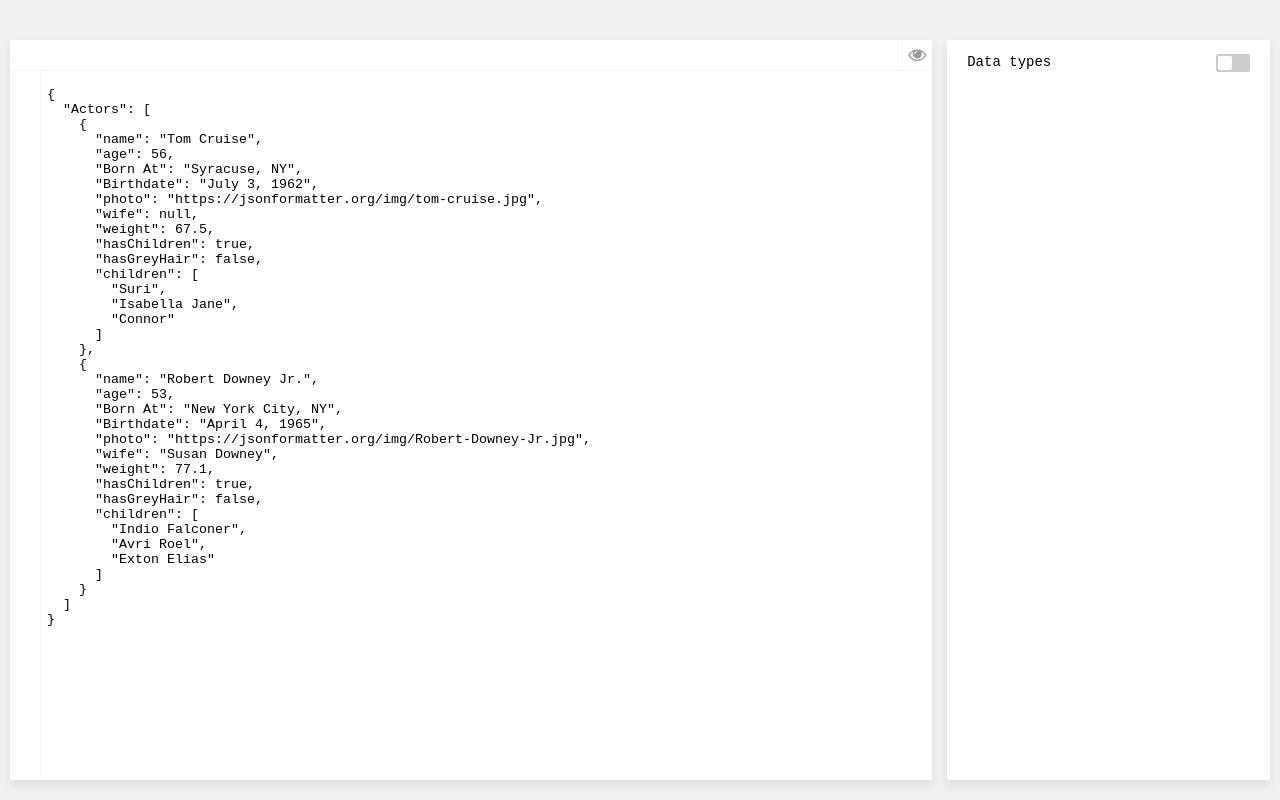
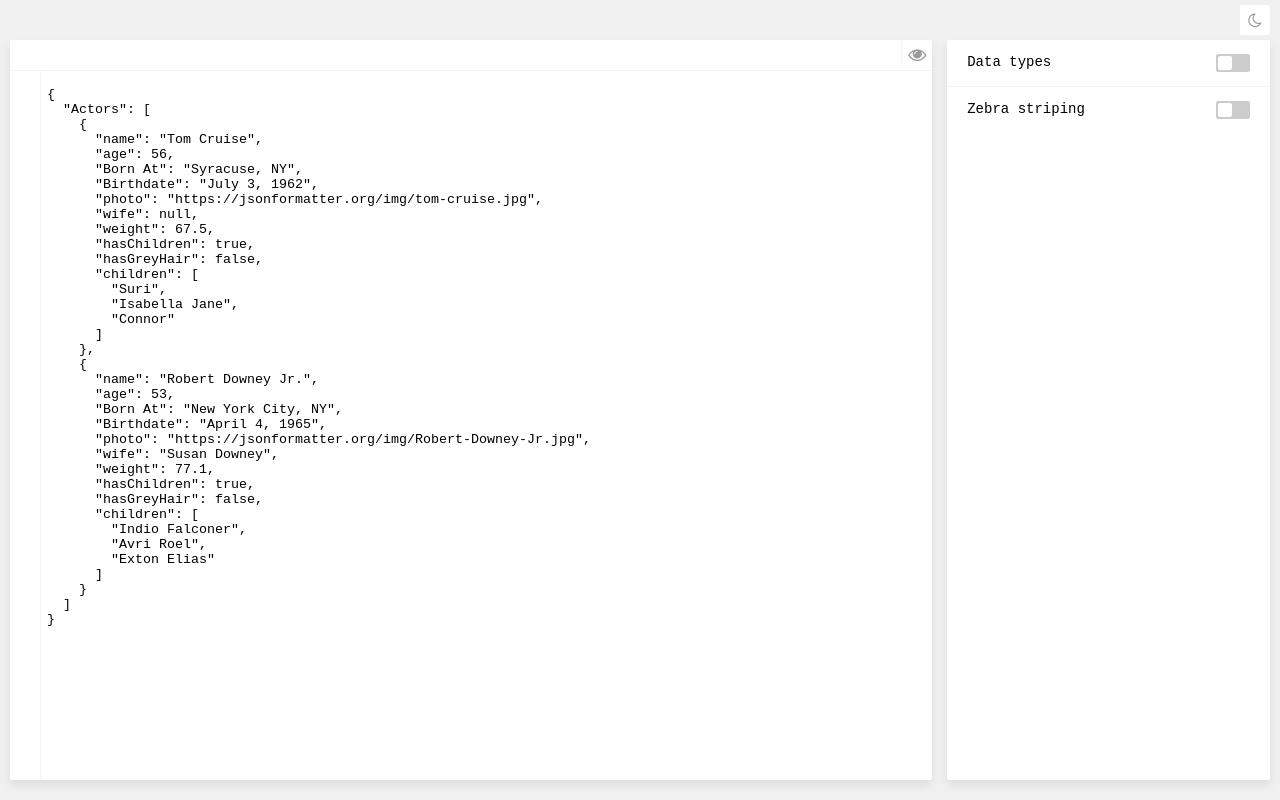
Before and after one commit to lyulenkov/jparson, an Angular app: page / in a window 1280 px wide. Built offline with nearby package versions, Linux system fonts and the light colour scheme.

Commit message:
* zebra-striping filter * header * dark-mode

```diff
--- a/src/app/app.component.html
+++ b/src/app/app.component.html
@@ -1,5 +1,9 @@
-<div [ngClass]="['body-wrap', theme]">
-  <header></header>
+<div [ngClass]="['body-wrap', getTheme()]">
+  <header>
+    <div [ngClass]="{'night-mode-button': true, active: isDarkMode()}" (click)="toggleDarkMode()">
+      <i class="fa fa-moon-o"></i>
+    </div>
+  </header>
 
   <main class="layout">
     <section class="column">
--- a/src/app/app.component.scss
+++ b/src/app/app.component.scss
@@ -7,7 +7,31 @@
 }
 
 header {
+  display: flex;
+  box-sizing: border-box;
   height: 40px;
+  padding: 5px 0;
+
+  .night-mode-button {
+    box-sizing: border-box;
+    height: 30px;
+    width: 30px;
+    margin-left: auto;
+    border-radius: 2px;
+    background: var(--color-layout-block-bg);
+    text-align: center;
+    cursor: pointer;
+
+    i {
+      line-height: 30px;
+      font-size: 16px;
+      color: var(--color-ui-inactive-darker);
+    }
+
+    &.active {
+      color: var(--color-ui-active);
+    }
+  }
 }
 
 footer {
--- a/src/app/app.component.ts
+++ b/src/app/app.component.ts
@@ -1,4 +1,4 @@
-import { Component } from '@angular/core';
+import {Component} from '@angular/core';
 import {StyleThemes} from "../ts/types/types";
 
 @Component({
@@ -8,5 +8,17 @@ import {StyleThemes} from "../ts/types/types";
 })
 export class AppComponent {
   title = 'json-ripper';
-  theme = StyleThemes.CLASSIC;
+  private theme = StyleThemes.CLASSIC;
+
+  toggleDarkMode() {
+    this.theme = this.theme === StyleThemes.CLASSIC ? StyleThemes.DARK : StyleThemes.CLASSIC;
+  }
+
+  isDarkMode() {
+    return this.theme == StyleThemes.DARK;
+  }
+
+  getTheme() {
+    return this.theme;
+  }
 }
--- a/src/app/json-area/json-area.component.scss
+++ b/src/app/json-area/json-area.component.scss
@@ -25,7 +25,7 @@ $top-panel-height: 30px;
             text-align: center;
             cursor: pointer;
             transition: color 0.2s;
-            color: var(--color-json-area-icon-color);
+            color: var(--color-ui-inactive-darker);
             border-left: 1px solid var(--color-json-area-lines);
 
             &:first-child {
--- a/src/app/json-area/json-view/json-view.component.scss
+++ b/src/app/json-area/json-view/json-view.component.scss
@@ -1,16 +1,6 @@
 $tabWidth: 30px;
 $spaceBetweenLineComponents: 6px;
 $lineHeight: 25px;
-
-.json-view {
-    background-image: repeating-linear-gradient(
-                    var(--color-json-odd-line-bg) 0px,
-                    var(--color-json-odd-line-bg) $lineHeight,
-                    transparent $lineHeight,
-                    transparent $lineHeight * 2
-    );
-    background-attachment: scroll;
-}
 
 .level {
     padding-left: $tabWidth;
@@ -89,11 +79,23 @@ $lineHeight: 25px;
     }
 }
 
-.f-types {
-    .type {
-        display: inline;
+.filter {
+    &-types {
+        .type {
+            display: inline;
+        }
+        .value {
+            display: none;
+        }
     }
-    .value {
-        display: none;
+
+    &-zebra-striping {
+        background-image: repeating-linear-gradient(
+                        var(--color-json-odd-line-bg) 0px,
+                        var(--color-json-odd-line-bg) $lineHeight,
+                        transparent $lineHeight,
+                        transparent $lineHeight * 2
+        );
+        background-attachment: scroll;
     }
 }
--- a/src/app/tools-panel/tools-panel.component.html
+++ b/src/app/tools-panel/tools-panel.component.html
@@ -1,5 +1,8 @@
 <div class="panel">
     <div class="item">
-        <static-filter label="Data types" name="f-types"></static-filter>
+        <static-filter label="Data types" name="filter-types"></static-filter>
+    </div>
+    <div class="item">
+        <static-filter label="Zebra striping" name="filter-zebra-striping"></static-filter>
     </div>
 </div>
--- a/src/app/tools-panel/tools-panel.component.scss
+++ b/src/app/tools-panel/tools-panel.component.scss
@@ -8,11 +8,10 @@
     font-family: monospace;
 
     .item {
-        //padding: 16px 0;
         padding: 14px 20px;
 
         &:not(:first-child) {
-            border-top: 1px solid #f5f5f5;
+            border-top: 1px solid var(--color-json-area-lines);
         }
     }
 }
--- a/src/scss/theme.scss
+++ b/src/scss/theme.scss
@@ -7,7 +7,6 @@
     --color-json-null: gray;
     --color-json-odd-line-bg: #fafafa;
     --color-json-area-lines: #f4f4f4;
-    --color-json-area-icon-color: #999;
 
     // layout
     --color-body-bg: #f0f0f0;
@@ -15,6 +14,7 @@
     --color-layout-block-bg: white;
     --color-ui-active: cornflowerblue;
     --color-ui-inactive: #ccc;
+    --color-ui-inactive-darker: #999;
     --color-scrollbar-thumb: #ddd;
 }
 
@@ -27,7 +27,6 @@
     --color-json-null: #7F7F7F;
     --color-json-odd-line-bg: #2e2e2e;
     --color-json-area-lines: #323232;
-    --color-json-area-icon-color: #7F7F7F;
 
     // layout
     --color-body-bg: #1e1e1e;
```
